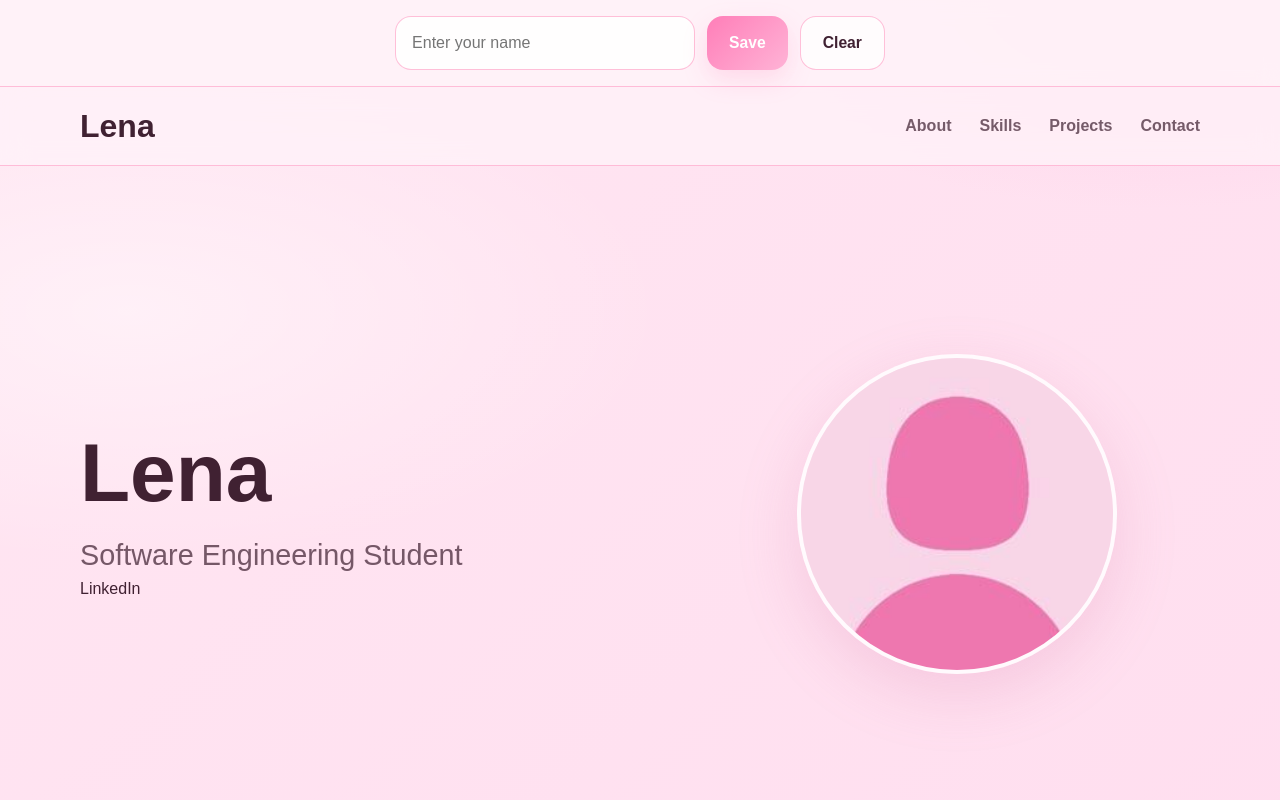
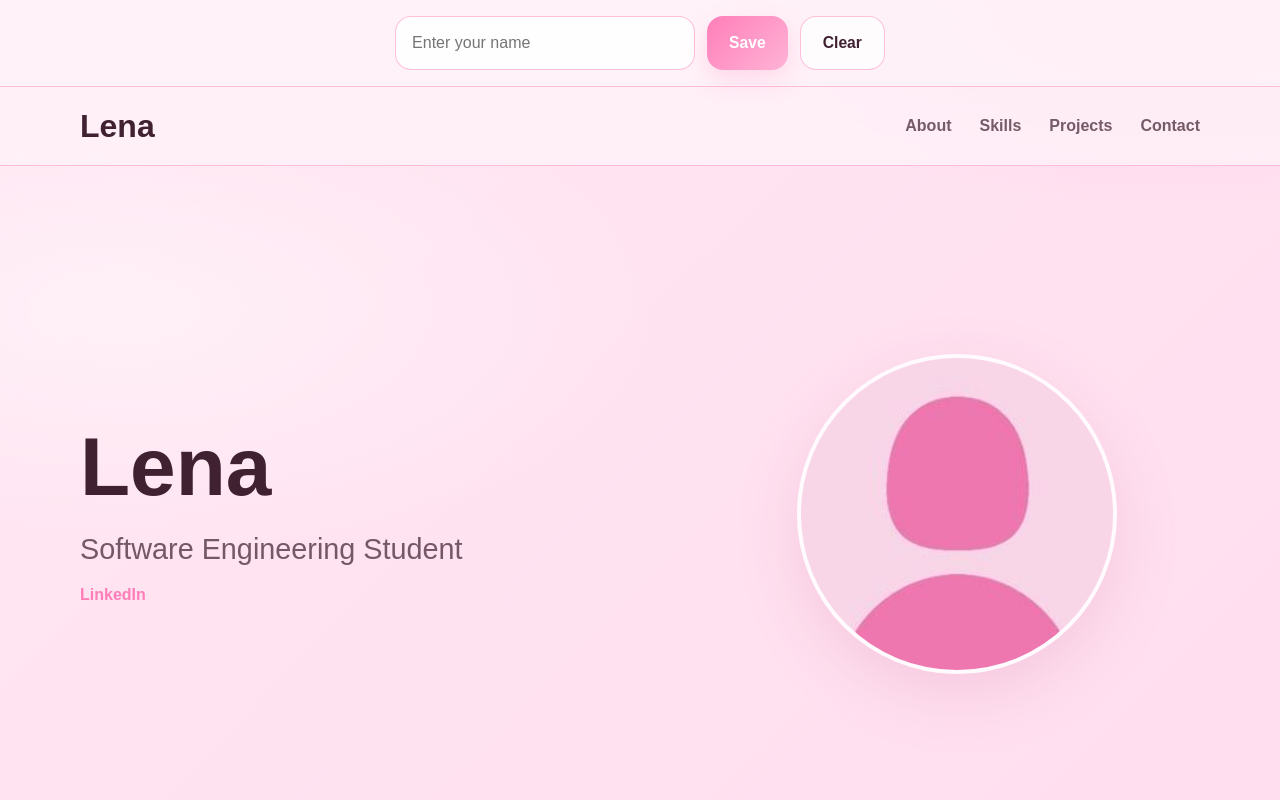
Before and after one commit to LenaYassserq/202268180-LenaAlqaissom-assignment2, a plain HTML site: page index.html in a window 1280 px wide. Shown: the top 800 px of the page. Drawn offline with Linux system fonts and the light colour scheme.

Commit message:
fixint css for linkden

```diff
--- a/css/styles.css
+++ b/css/styles.css
@@ -533,3 +533,17 @@ textarea.error {
   opacity: 1;
   transform: translateY(0);
 }
+/* LinkedIn Link */
+.hero-text a {
+  display: inline-block;
+  margin-top: 12px;
+  font-weight: 700;
+  color: var(--accent);
+  text-decoration: none;
+  transition: opacity 0.2s ease;
+}
+
+.hero-text a:hover {
+  opacity: 0.7;
+  text-decoration: underline;
+}
```
